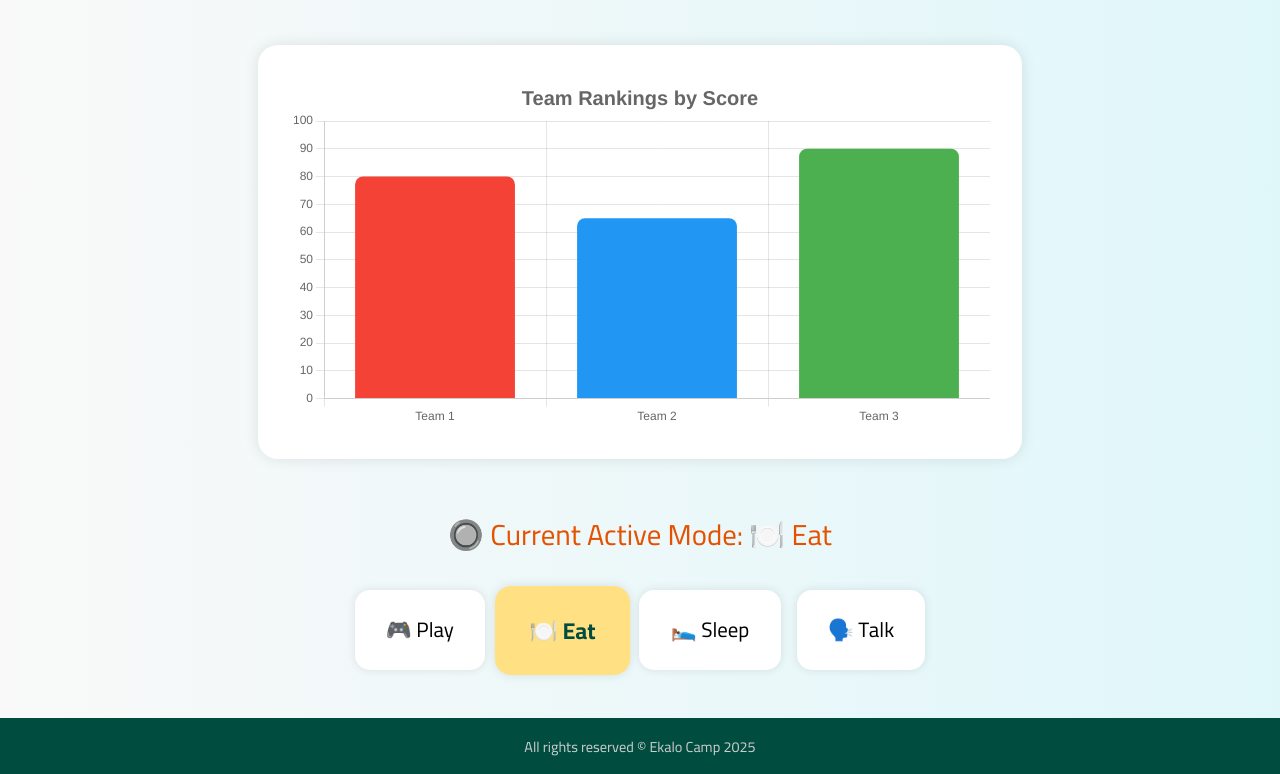
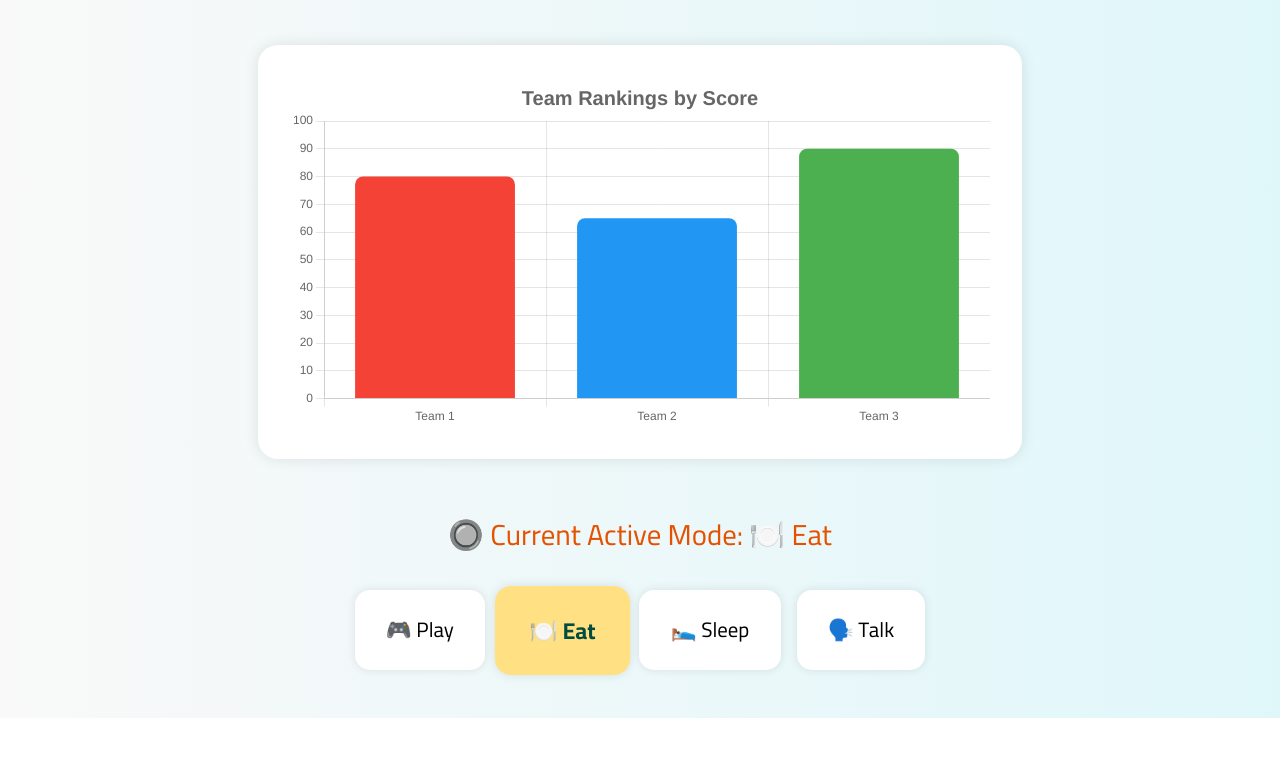
Before and after one commit to Martinasamy589/ekalo, a plain HTML site: page index.html in a window 1280 px wide. Shown: the part 575-1349 px from the top of the page. After the commit the page ends 1293 px from the top, so only its background shows below. Drawn offline with nearby package versions, Linux system fonts and the light colour scheme.

```diff
--- a/index.html
+++ b/index.html
@@ -171,9 +171,7 @@
     </div>
   </div>
 
-  <footer>
-    All rights reserved © Ekalo Camp 2025
-  </footer>
+
 
   <script>
     const ctx = document.getElementById('teamChart').getContext('2d');
```
